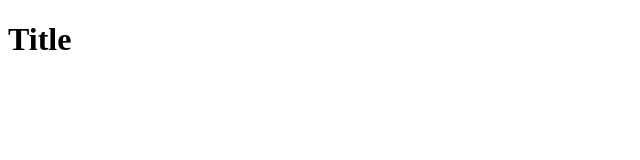
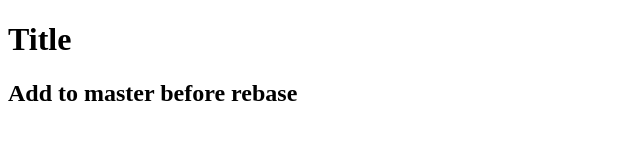
Before and after one commit to matosb/mygit, a plain HTML site: page index.html in a window 1280 px wide. Shown: the whole page, without its empty margins (0-640 px from the left). Drawn offline with Linux system fonts and the light colour scheme.

Commit message:
add to master before rebase into index.html

```diff
--- a/index.html
+++ b/index.html
@@ -7,5 +7,6 @@
 </head>
 <body>
 <h1>Title</h1>
+<h2>Add to master before rebase</h2>
 </body>
 </html>
```
